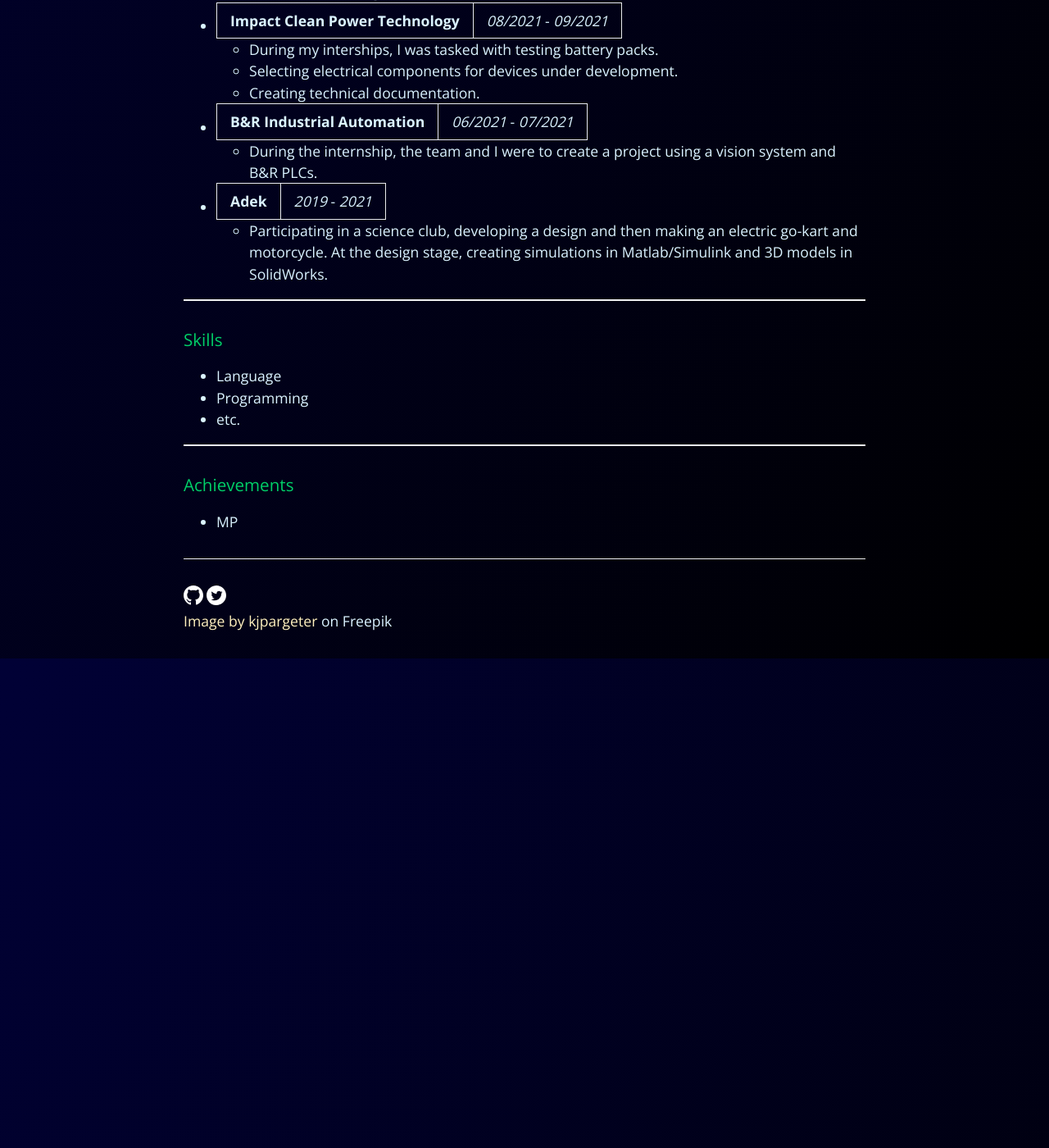
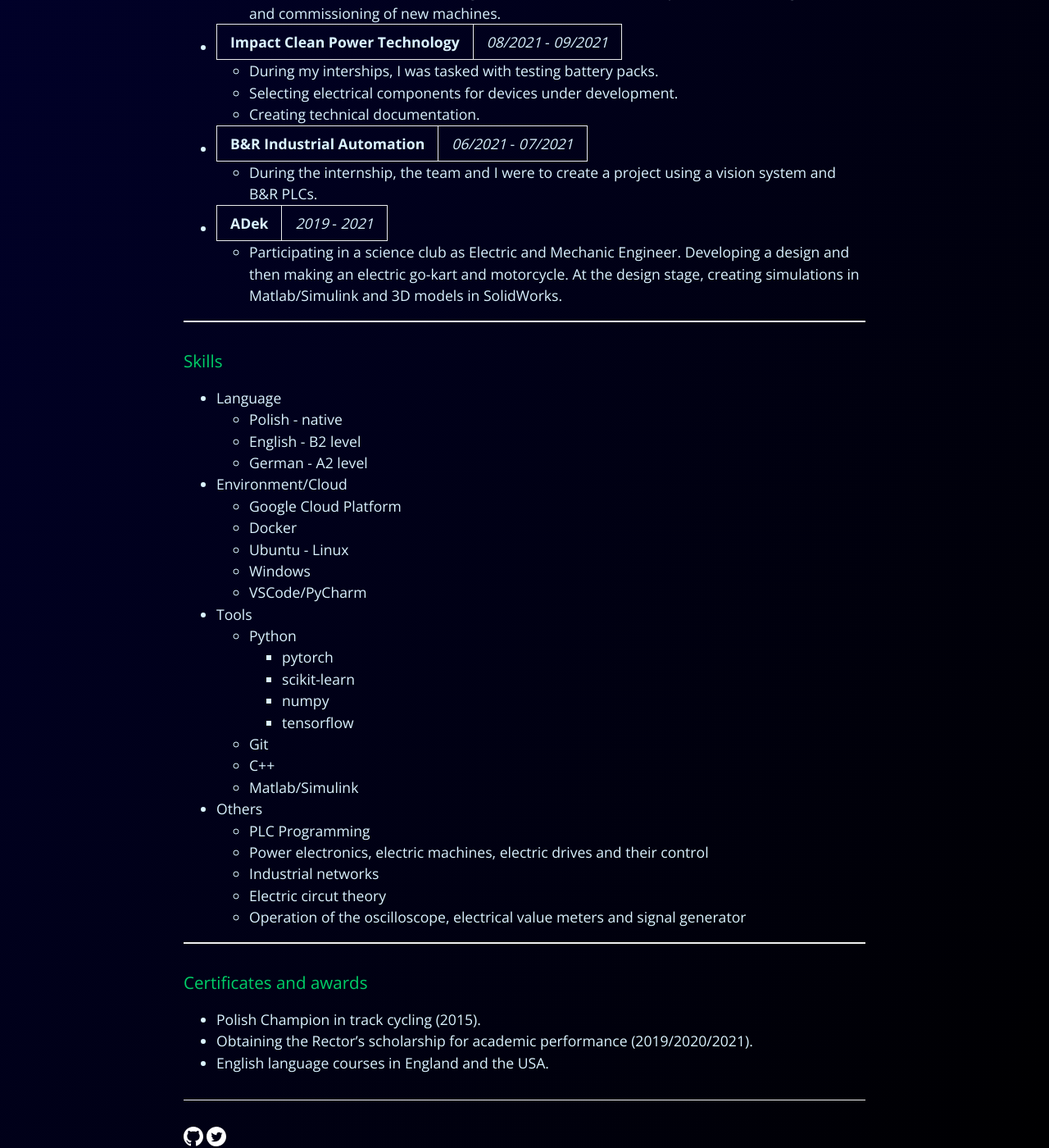
Before and after one commit to jkwiatk1/jk_website, a Jekyll site: the page built from _pages/about.md, in a window 1280 px wide and 1400 px high, scrolled down 1196 px. Shown: the whole window at 82% size. Built offline with Jekyll 4.4.1, drawn with Linux system fonts in a browser that asks for light colours; some of the changed text lies outside the part shown.

Commit message:
Add content to about me page

```diff
--- a/_pages/about.md
+++ b/_pages/about.md
@@ -9,7 +9,7 @@ order: 0
 
 ## About Jan
 
-I am developing my competence in the field of artificial intelligence. I enjoy learning and actively spending my free time. I am ready to make difficult and risky decisions and can look at problems realistically.
+I am currently developing my competence in the field of **Artificial Intelligence**. In the past, I have been educated in **Power Electronics** and **Electrical Engineering**. I enjoy learning and actively spending my free time. I am ready to make difficult and risky decisions and can look at problems realistically.
 
 * * *
 ### Education
@@ -39,15 +39,40 @@ I am developing my competence in the field of artificial intelligence. I enjoy l
 - **B&R Industrial Automation** | _06/2021_ - _07/2021_
    - During the internship, the team and I were to create a project using a vision system and B&R PLCs.
 
-- **Adek** | _2019_ - _2021_
-   - Participating in a science club, developing a design and then making an electric go-kart and motorcycle. At the design stage, creating simulations in Matlab/Simulink and 3D models in SolidWorks.
+- **ADek** | _2019_ - _2021_
+   - Participating in a science club as Electric and Mechanic Engineer. Developing a design and then making an electric go-kart and motorcycle. At the design stage, creating simulations in Matlab/Simulink and 3D models in SolidWorks.
 
 * * *
 ### Skills
 * Language
-* Programming
-* etc.
+    * Polish - native
+    * English - B2 level
+    * German - A2 level
+* Environment/Cloud
+    * Google Cloud Platform
+    * Docker
+    * Ubuntu - Linux
+    * Windows
+    * VSCode/PyCharm
+* Tools
+    * Python
+        * pytorch
+        * scikit-learn
+        * numpy
+        * tensorflow
+    * Git
+    * C++
+    * Matlab/Simulink
+* Others
+    * PLC Programming
+    * Power electronics, electric machines, electric drives and their control
+    * Industrial networks
+    * Electric circut theory
+    * Operation of the oscilloscope, electrical value meters and signal generator
+
 
 * * *
-### Achievements
-* MP
+### Certificates and awards
+* Polish Champion in track cycling (2015).
+* Obtaining the Rector's scholarship for academic performance (2019/2020/2021).
+* English language courses in England and the USA.
```
